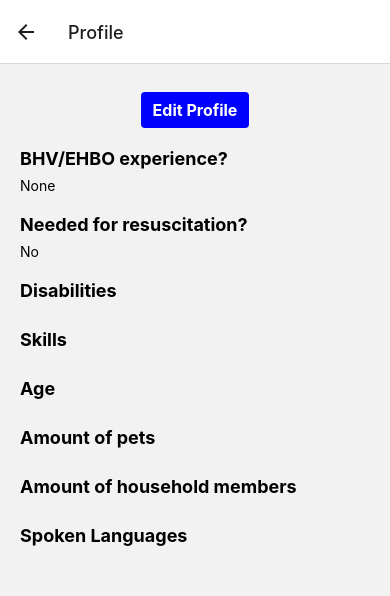
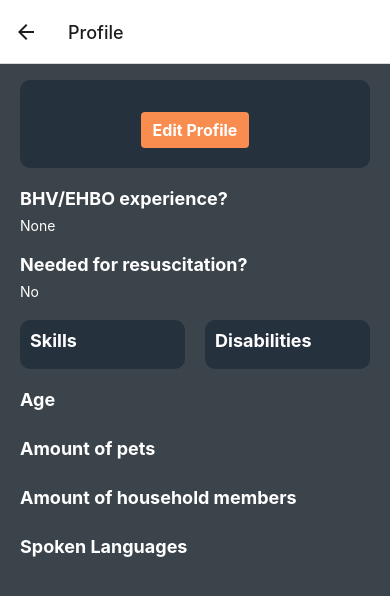
Before and after one commit to Dancingkoalaa/BlazeBusters, a React Native app: screen /Profile in a window 390 px wide. Shown: the top 596 px of the page. Built offline with nearby package versions, Linux system fonts and the light colour scheme.

Commit message:
edit styling of profile and editprofile

```diff
--- a/screens/ProfileScreen.js
+++ b/screens/ProfileScreen.js
@@ -67,63 +67,68 @@ const ProfileScreen = ({ navigation }) => {
   };
 
   return (
-    <ScrollView contentContainerStyle={styles.container}>
+    <ScrollView style={{ backgroundColor: '#3C444B' }} contentContainerStyle={styles.container}>
+      <View style={styles.profileContainerWrapper}>
       <View style={styles.profileContainer}>
         {profilePhoto && <Image source={{ uri: profilePhoto }} style={styles.profilePhoto} />}
-        <Text style={styles.fullName}>{fullName}</Text>
+        <Text style={[styles.fullName, { color: '#FFFFFF' }]}>{fullName}</Text>
         <TouchableOpacity style={styles.editButton} onPress={handleEditProfile}>
           <Text style={styles.editButtonText}>Edit Profile</Text>
         </TouchableOpacity>
       </View>
+    </View>
 
       <View style={styles.section}>
-        <Text style={styles.sectionTitle}>BHV/EHBO experience?</Text>
-        <Text>{renderBHVAndEHBO()}</Text>
+        <Text style={[styles.sectionTitle, { color: '#FFFFFF' }]}>BHV/EHBO experience?</Text>
+        <Text style={{ color: '#FFFFFF' }}>{renderBHVAndEHBO()}</Text>
       </View>
 
       <View style={styles.section}>
-        <Text style={styles.sectionTitle}>Needed for resuscitation?</Text>
-        <Text>{renderNonResuscitation()}</Text>
+        <Text style={[styles.sectionTitle, { color: '#FFFFFF' }]}>Needed for resuscitation?</Text>
+        <Text style={{ color: '#FFFFFF' }}>{renderNonResuscitation()}</Text>
+      </View>
+
+
+    <View style={styles.skillsDisabilitiesContainer}>
+      <View style={styles.skillsSection}>
+        <Text style={[styles.sectionTitle, { color: '#FFFFFF' }]}>Skills</Text>
+        <Text style={{ color: '#FFFFFF' }}>{skills}</Text>
+      </View>
+      <View style={styles.disabilitiesSection}>
+        <Text style={[styles.sectionTitle, { color: '#FFFFFF' }]}>Disabilities</Text>
+        <Text style={{ color: '#FFFFFF' }}>{disability}</Text>
+      </View>
+    </View>
+
+      <View style={styles.section}>
+        <Text style={[styles.sectionTitle, { color: '#FFFFFF' }]}>Age</Text>
+        <Text style={{ color: '#FFFFFF' }}>{age}</Text>
       </View>
 
       <View style={styles.section}>
-        <Text style={styles.sectionTitle}>Disabilities</Text>
-        <Text>{disability}</Text>
+        <Text style={[styles.sectionTitle, { color: '#FFFFFF' }]}>Amount of pets</Text>
+        <Text style={{ color: '#FFFFFF' }}>{pets}</Text>
       </View>
 
       <View style={styles.section}>
-        <Text style={styles.sectionTitle}>Skills</Text>
-        <Text>{skills}</Text>
+        <Text style={[styles.sectionTitle, { color: '#FFFFFF' }]}>Amount of household members</Text>
+        <Text style={{ color: '#FFFFFF' }}>{householdMembers}</Text>
       </View>
 
       <View style={styles.section}>
-        <Text style={styles.sectionTitle}>Age</Text>
-        <Text>{age}</Text>
-      </View>
-
-      <View style={styles.section}>
-        <Text style={styles.sectionTitle}>Amount of pets</Text>
-        <Text>{pets}</Text>
-      </View>
-
-      <View style={styles.section}>
-        <Text style={styles.sectionTitle}>Amount of household members</Text>
-        <Text>{householdMembers}</Text>
-      </View>
-
-      <View style={styles.section}>
-        <Text style={styles.sectionTitle}>Spoken Languages</Text>
-        <Text>{spokenLanguages}</Text>
+        <Text style={[styles.sectionTitle, { color: '#FFFFFF' }]}>Spoken Languages</Text>
+        <Text style={{ color: '#FFFFFF' }}>{spokenLanguages}</Text>
       </View>
 
       {bio ? (
         <View style={styles.section}>
-          <Text style={styles.sectionTitle}>Bio</Text>
-          <Text>{bio}</Text>
+          <Text style={[styles.sectionTitle, { color: '#FFFFFF' }]}>Bio</Text>
+          <Text style={{ color: '#FFFFFF' }}>{bio}</Text>
         </View>
       ) : null}
     </ScrollView>
   );
+
 };
 
 const styles = StyleSheet.create({
@@ -131,10 +136,18 @@ const styles = StyleSheet.create({
     flexGrow: 1,
     paddingVertical: 16,
     paddingHorizontal: 20,
+    backgroundColor: '#3C444B',
+  },
+  profileContainerWrapper: {
+    alignItems: 'center',
+    marginBottom: 20,
+    backgroundColor: '#25313D',
+    borderRadius: 10,
+    paddingVertical: 20, // Adjust this value as needed
+    paddingHorizontal: 10,
   },
   profileContainer: {
     alignItems: 'center',
-    marginBottom: 20,
   },
   profilePhoto: {
     width: 150,
@@ -146,15 +159,16 @@ const styles = StyleSheet.create({
     fontSize: 24,
     fontWeight: 'bold',
     marginBottom: 12,
+    color: '#FFFFFF',
   },
   editButton: {
-    backgroundColor: 'blue',
+    backgroundColor: '#F98D50',
     paddingVertical: 8,
     paddingHorizontal: 12,
     borderRadius: 4,
   },
   editButtonText: {
-    color: 'white',
+    color: '#FFFFFF',
     fontSize: 16,
     fontWeight: 'bold',
   },
@@ -165,7 +179,29 @@ const styles = StyleSheet.create({
     fontSize: 18,
     fontWeight: 'bold',
     marginBottom: 8,
+    color: '#FFFFFF',
+  },
+  skillsDisabilitiesContainer: {
+    flexDirection: 'row',
+    marginBottom: 20,
+  },
+  skillsSection: {
+    flex: 1,
+    marginRight: 10,
+    backgroundColor: '#25313D',
+    borderRadius: 10,
+    padding: 10,
+  },
+  disabilitiesSection: {
+    flex: 1,
+    marginLeft: 10,
+    backgroundColor: '#25313D',
+    borderRadius: 10,
+    padding: 10,
   },
 });
 
+
+
+
 export default ProfileScreen;
--- a/screens/user-profile/ProfileEditScreen.js
+++ b/screens/user-profile/ProfileEditScreen.js
@@ -94,33 +94,50 @@ const ProfileEditScreen = ({ navigation }) => {
   };
 
   return (
-    <KeyboardAvoidingView style={styles.container} behavior="padding">
+    <KeyboardAvoidingView style={[styles.container, { backgroundColor: '#3C444B' }]} behavior="padding">
       <ScrollView contentContainerStyle={styles.scrollContainer}>
-        <Text>Full Name:</Text>
+        <Text style={[styles.label, { color: '#FFFFFF' }]}>Full Name:</Text>
         <TextInput
-          style={styles.input}
+          style={[styles.input, { backgroundColor: '#25313D', color: '#FFFFFF' }]}
           value={fullName}
           onChangeText={setFullName}
           placeholder="Enter your full name"
+          placeholderTextColor="#FFFFFF"
         />
 
-        <Text>Skills:</Text>
+        <Text style={[styles.label, { color: '#FFFFFF' }]}>Skills:</Text>
         <TextInput
-          style={styles.input}
+          style={[styles.input, { backgroundColor: '#25313D', color: '#FFFFFF' }]}
           value={skills}
           onChangeText={setSkills}
           placeholder="Enter your skills"
+          placeholderTextColor="#FFFFFF"
         />
 
-        <Text>Disability:</Text>
-        <TextInput
-          style={styles.input}
-          value={disability}
-          onChangeText={setDisability}
-          placeholder="Enter your disability"
-        />
+        <View style={styles.skillsDisabilitiesContainer}>
+          <View style={styles.skillsSection}>
+            <Text style={[styles.label, { color: '#FFFFFF' }]}>Skills:</Text>
+            <TextInput
+              style={[styles.input, { backgroundColor: '#25313D', color: '#FFFFFF' }]}
+              value={skills}
+              onChangeText={setSkills}
+              placeholder="Enter your skills"
+              placeholderTextColor="#FFFFFF"
+            />
+          </View>
+          <View style={styles.disabilitiesSection}>
+            <Text style={[styles.label, { color: '#FFFFFF' }]}>Disabilities:</Text>
+            <TextInput
+              style={[styles.input, { backgroundColor: '#25313D', color: '#FFFFFF' }]}
+              value={disability}
+              onChangeText={setDisability}
+              placeholder="Enter your disability"
+              placeholderTextColor="#FFFFFF"
+            />
+          </View>
+        </View>
 
-        <Text>Profile Photo/Avatar:</Text>
+        <Text style={[styles.label, { color: '#FFFFFF' }]}>Profile Photo/Avatar:</Text>
         <TouchableOpacity style={styles.photoContainer} onPress={handleChoosePhoto}>
           {profilePhoto ? (
             <Image source={{ uri: profilePhoto }} style={styles.photo} />
@@ -129,41 +146,45 @@ const ProfileEditScreen = ({ navigation }) => {
           )}
         </TouchableOpacity>
 
-        <Text>Age:</Text>
+        <Text style={[styles.label, { color: '#FFFFFF' }]}>Age:</Text>
         <TextInput
-          style={styles.input}
+          style={[styles.input, { backgroundColor: '#25313D', color: '#FFFFFF' }]}
           value={age}
           onChangeText={setAge}
           keyboardType="numeric"
           placeholder="Enter your age"
+          placeholderTextColor="#FFFFFF"
         />
 
-        <Text>Pets:</Text>
+        <Text style={[styles.label, { color: '#FFFFFF' }]}>Pets:</Text>
         <TextInput
-          style={styles.input}
+          style={[styles.input, { backgroundColor: '#25313D', color: '#FFFFFF' }]}
           value={pets}
           onChangeText={setPets}
           placeholder="Enter your pets"
+          placeholderTextColor="#FFFFFF"
         />
 
-        <Text>Number of People in Household:</Text>
+        <Text style={[styles.label, { color: '#FFFFFF' }]}>Number of People in Household:</Text>
         <TextInput
-          style={styles.input}
+          style={[styles.input, { backgroundColor: '#25313D', color: '#FFFFFF' }]}
           value={householdMembers}
           onChangeText={setHouseholdMembers}
           keyboardType="numeric"
           placeholder="Enter the number of household members"
+          placeholderTextColor="#FFFFFF"
         />
 
-        <Text>Spoken Languages:</Text>
+        <Text style={[styles.label, { color: '#FFFFFF' }]}>Spoken Languages:</Text>
         <TextInput
-          style={styles.input}
+          style={[styles.input, { backgroundColor: '#25313D', color: '#FFFFFF' }]}
           value={spokenLanguages}
           onChangeText={setSpokenLanguages}
           placeholder="Enter your spoken languages"
+          placeholderTextColor="#FFFFFF"
         />
 
-        <Text>Non-Resuscitation Declaration:</Text>
+        <Text style={[styles.label, { color: '#FFFFFF' }]}>Non-Resuscitation Declaration:</Text>
         <View style={styles.switchContainer}>
           <Switch
             value={nonResuscitation}
@@ -171,10 +192,10 @@ const ProfileEditScreen = ({ navigation }) => {
             trackColor={{ false: '#767577', true: '#81b0ff' }}
             thumbColor={nonResuscitation ? '#f5dd4b' : '#f4f3f4'}
           />
-          <Text>{nonResuscitation ? 'Yes' : 'No'}</Text>
+          <Text style={{ color: '#FFFFFF' }}>{nonResuscitation ? 'Yes' : 'No'}</Text>
         </View>
 
-        <Text>BHV or/and EHBO:</Text>
+        <Text style={[styles.label, { color: '#FFFFFF' }]}>BHV or/and EHBO:</Text>
         <View style={styles.buttonsContainer}>
           <TouchableOpacity
             style={[styles.button, bhv ? styles.buttonSelected : null]}
@@ -190,19 +211,21 @@ const ProfileEditScreen = ({ navigation }) => {
           </TouchableOpacity>
         </View>
 
-        <Text>Biography(optional):</Text>
+        <Text style={[styles.label, { color: '#FFFFFF' }]}>Biography(optional):</Text>
         <TextInput
-          style={styles.input}
+          style={[styles.input, { backgroundColor: '#25313D', color: '#FFFFFF' }]}
           value={bio}
           onChangeText={setBio}
           multiline
           placeholder="Enter your biography"
+          placeholderTextColor="#FFFFFF"
         />
 
-        <Button title="Save Profile" onPress={saveProfile} />
+        <Button title="Save Profile" onPress={saveProfile} color="#FFFFFF" />
       </ScrollView>
     </KeyboardAvoidingView>
   );
+
 };
 
 const styles = StyleSheet.create({
```
